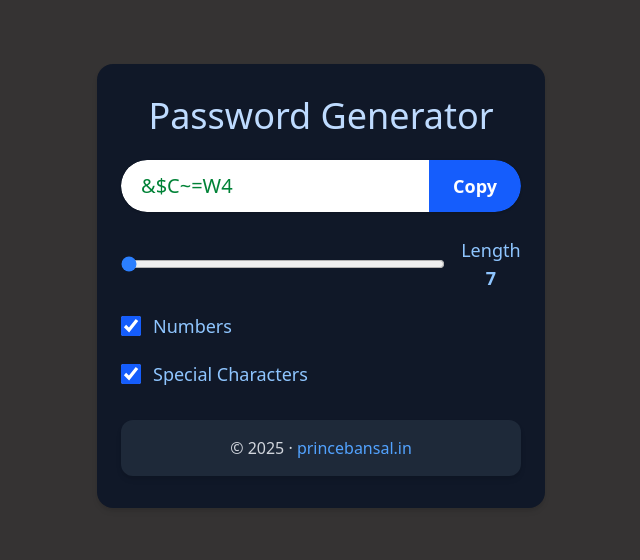
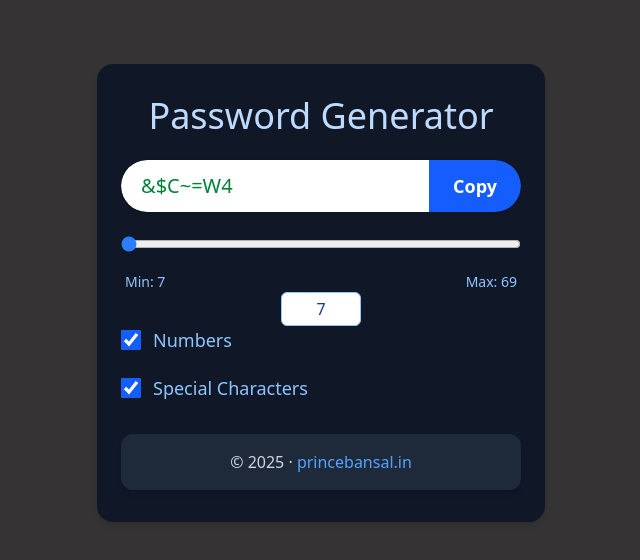
Before and after one commit to princebansal7/password-generator, a React (Vite) app: page / in a window 1280 px wide. Shown: the top 560 px of the page, without its empty margins (319-959 px from the left). Built offline with nearby package versions, Linux system fonts and the light colour scheme.

Commit message:
editable length field added

```diff
--- a/src/App.jsx
+++ b/src/App.jsx
@@ -5,6 +5,7 @@ function App() {
     const [includeNum, setIncludeNum] = useState(true);
     const [includeSpecialChars, setIncludeSpecialChars] = useState(true);
     const [password, setPassword] = useState("");
+    const [lengthInput, setLengthInput] = useState(String(length));
     const passwordInputRef = useRef(null);
 
     // function to generator random password
@@ -54,6 +55,11 @@ function App() {
         passwordGenerator();
     }, [length, includeSpecialChars, includeNum, passwordGenerator]);
 
+    // when user updates length
+    useEffect(() => {
+        setLengthInput(String(length));
+    }, [length]);
+
     return (
         <>
             <div className="max-w-md mx-auto shadow-md rounded-2xl bg-gray-900 px-6 py-8 my-16 text-white">
@@ -88,10 +94,35 @@ function App() {
                                 setLength(Number(e.target.value));
                             }}
                         />
-                        <label className="text-lg text-blue-300 font-medium">
-                            Length <span className="font-bold">{length}</span>
-                        </label>
                     </div>
+                    <div className="flex justify-between mb-0 text-sm text-blue-300 px-1">
+                        <span>Min: 7</span>
+                        <span>Max: 69</span>
+                    </div>
+                    <input
+                        type="text"
+                        value={lengthInput}
+                        className="w-20 px-3 py-1 my-0 text-center text-blue-900 bg-white rounded-md border border-blue-300 focus:outline-none focus:ring-2 focus:ring-blue-500"
+                        onChange={e => {
+                            const val = e.target.value;
+                            setLengthInput(val);
+                            const num = Number(val);
+                            if (!isNaN(num) && num >= 7 && num <= 69) {
+                                setLength(num);
+                            }
+                        }}
+                        onBlur={() => {
+                            const num = Number(lengthInput);
+                            if (isNaN(num) || num < 7) {
+                                setLength(7);
+                            } else if (num > 69) {
+                                setLength(69);
+                            }
+                        }}
+                        inputMode="numeric"
+                        pattern="[0-9]*"
+                        placeholder="Length"
+                    />
                     <div className="flex items-center gap-3">
                         <input
                             type="checkbox"
```
